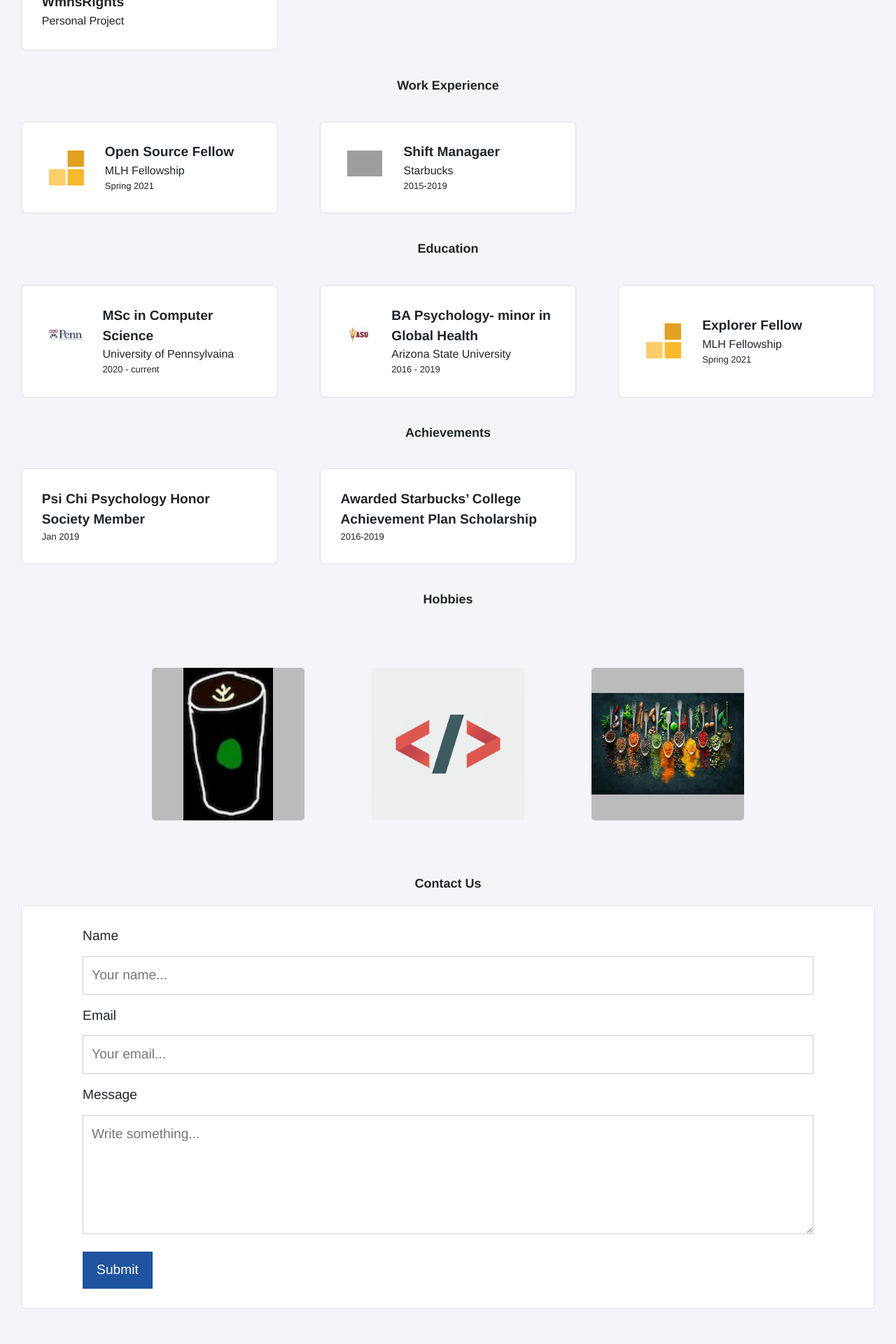
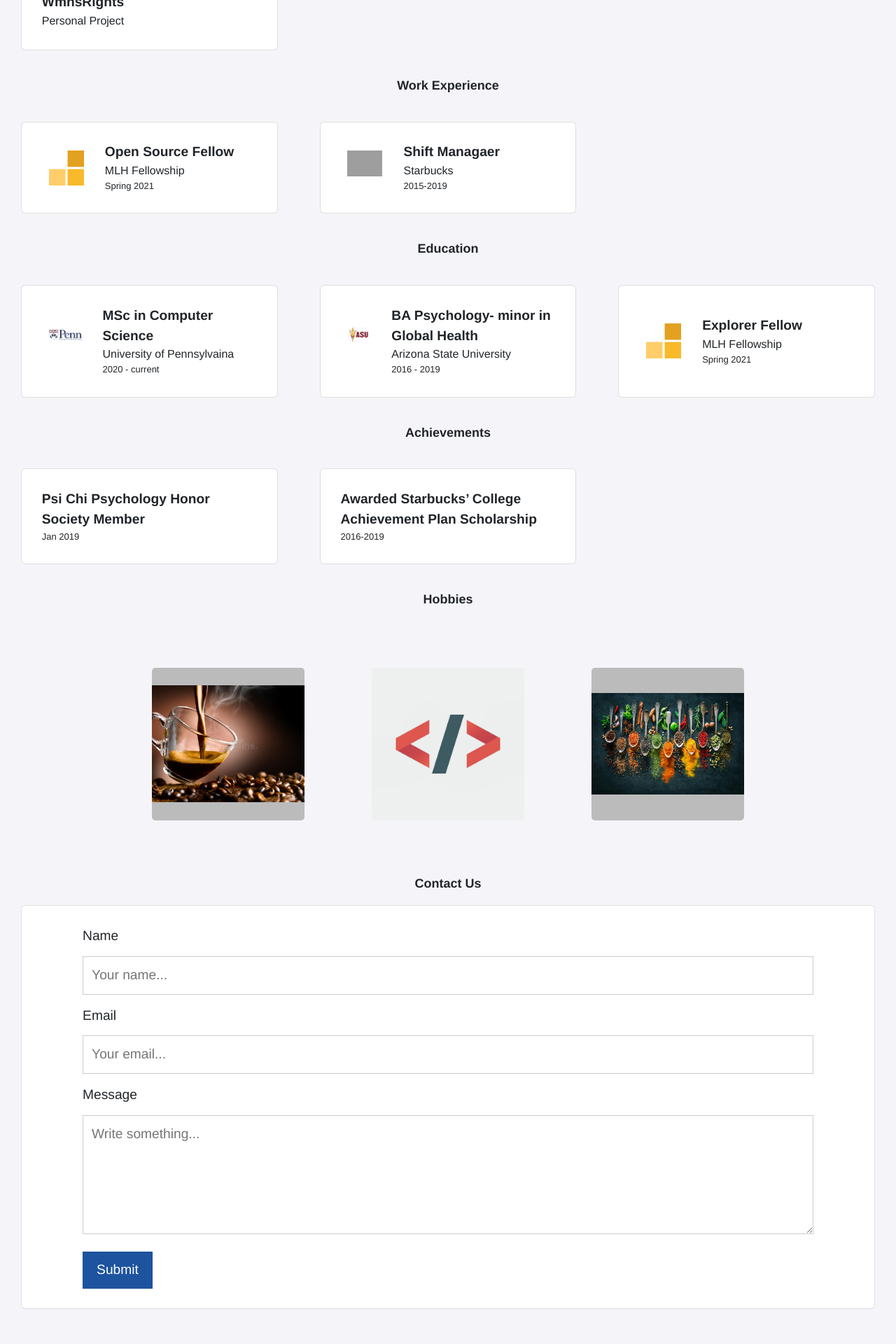
Before and after one commit to elleanne/elizabeths-portfolio, a Jekyll site: the page built from index.html, in a window 1280 px wide. Shown: the part 532-2452 px from the top of the page at 70% size. Built offline with Jekyll 4.4.1, drawn with Linux system fonts in a browser that asks for light colours; nearby versions of some CDN libraries; grey boxes are pictures that could not be loaded.

Commit message:
Change coffee image

```diff
--- a/_data/hobbies.yml
+++ b/_data/hobbies.yml
@@ -1,5 +1,5 @@
 - name: Making fancy coffee
-  logo: coffee.jpg
+  logo: coffee-stock.jpg
 
 - name: Coding
   logo: coding.jpg
```
